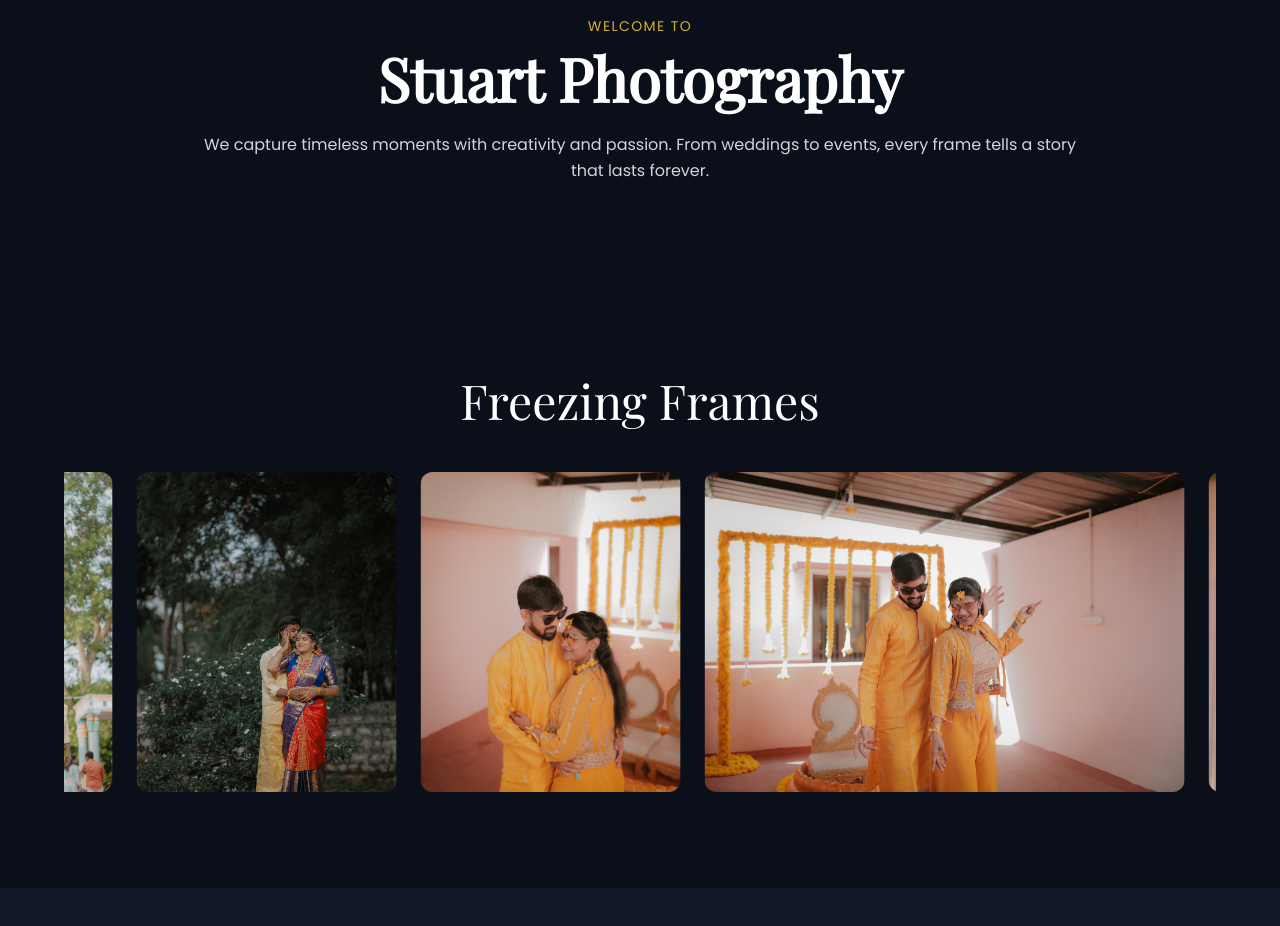
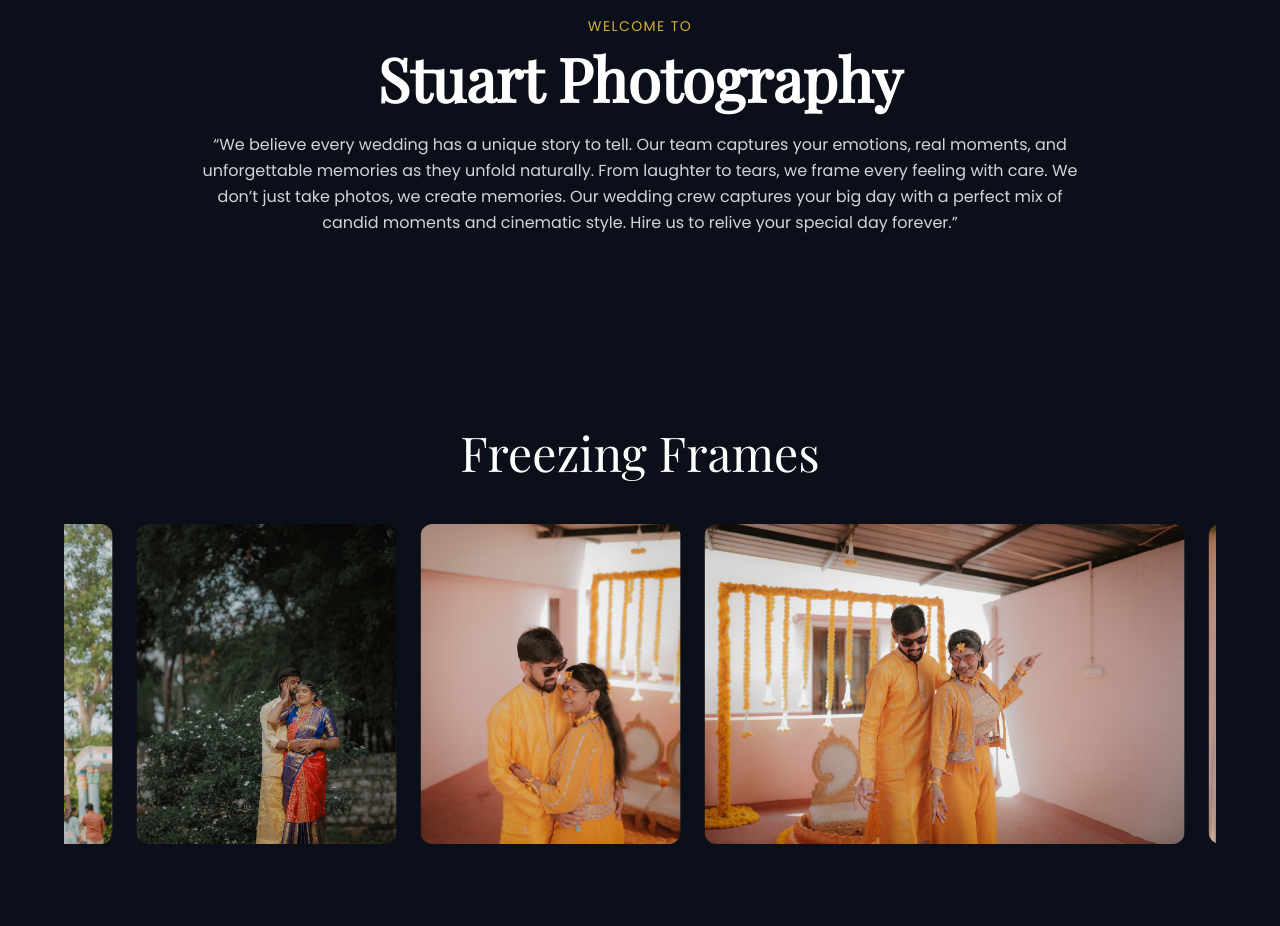
Before and after one commit to anantharjun672001-a11y/StuartPhotography, a React (Vite) app: page /landing in a window 1280 px wide. Shown: the part 880-1806 px from the top of the page. Built offline with nearby package versions, Linux system fonts and the light colour scheme.

Commit message:
intro content changed

```diff
--- a/src/components/Intro.jsx
+++ b/src/components/Intro.jsx
@@ -4,7 +4,6 @@ const Intro = () => {
   return (
     <div className="bg-[#0B0F19] text-white py-24 px-6 text-center">
       <div className="max-w-4xl mx-auto">
-
         <motion.p
           initial={{ opacity: 0 }}
           whileInView={{ opacity: 1 }}
@@ -29,10 +28,13 @@ const Intro = () => {
           viewport={{ once: true }}
           className="mt-6 text-gray-300 font-poppins leading-relaxed"
         >
-          We capture timeless moments with creativity and passion. From weddings to events,
-          every frame tells a story that lasts forever.
+          “We believe every wedding has a unique story to tell. Our team
+          captures your emotions, real moments, and unforgettable memories as
+          they unfold naturally. From laughter to tears, we frame every feeling
+          with care. We don’t just take photos, we create memories. Our wedding
+          crew captures your big day with a perfect mix of candid moments and
+          cinematic style. Hire us to relive your special day forever.”
         </motion.p>
-
       </div>
     </div>
   );
```
